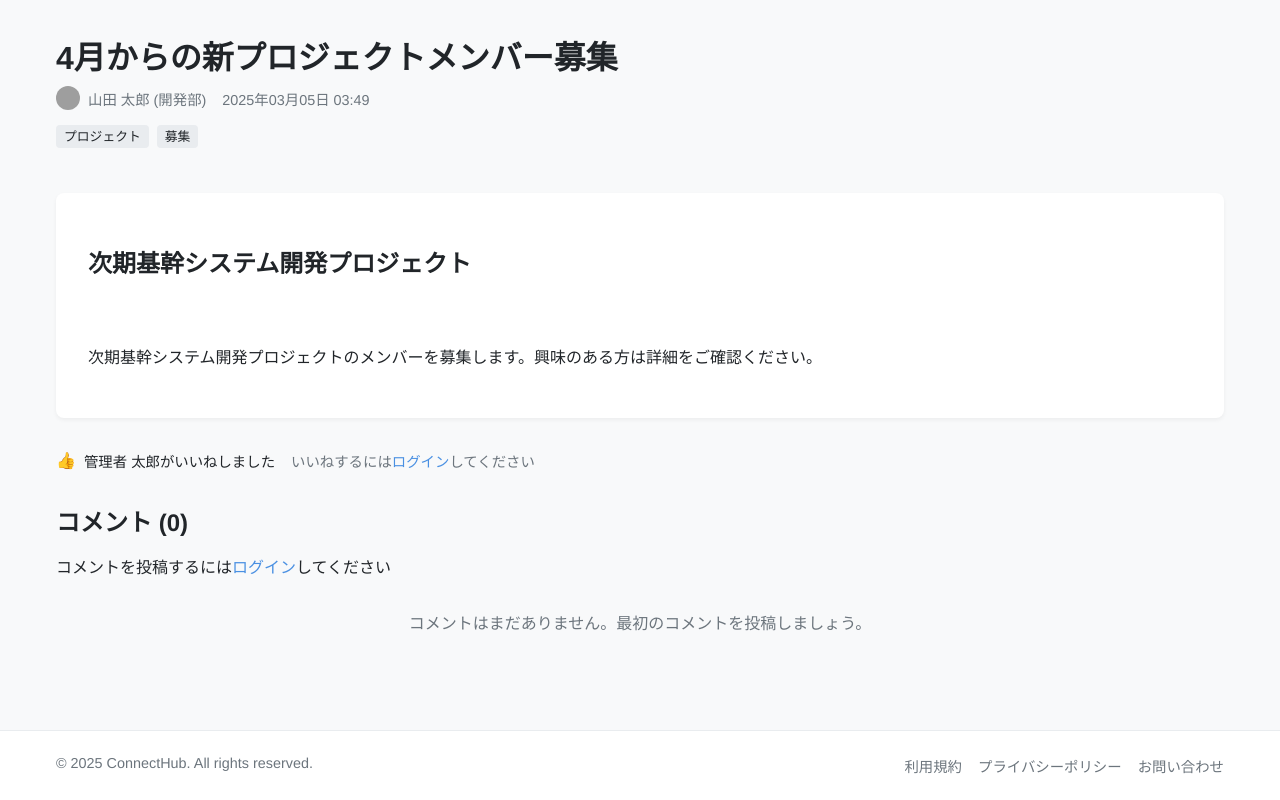
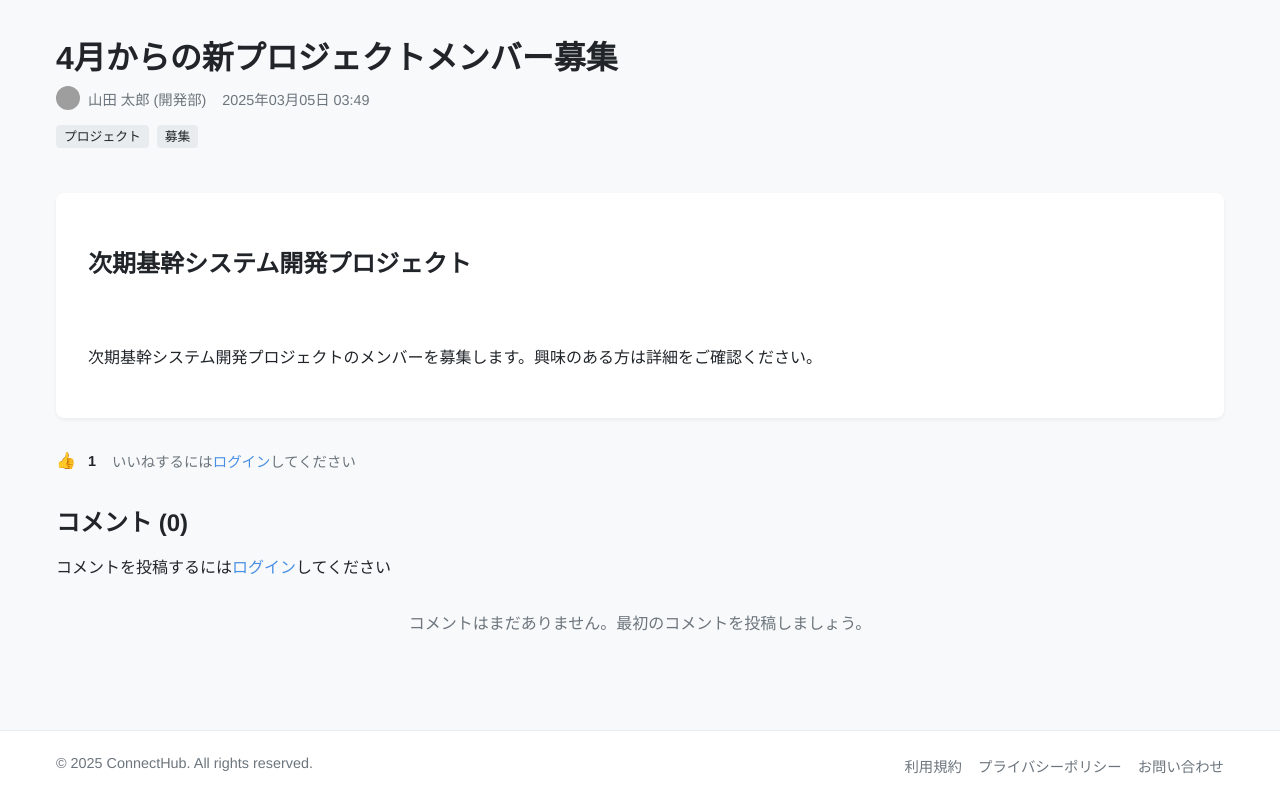
Before and after one commit to hidetoshi-oya/connect-hub, a React (Create React App) app in the folder client/: page /posts/2 in a window 1280 px wide. Shown: the part 552-1352 px from the top of the page. Built offline with nearby package versions, Linux system fonts and the light colour scheme; no server answers; grey boxes are pictures that could not be loaded.

Commit message:
Simplify like display to only show emoji and count

```diff
--- a/client/src/components/posts/LikeButton.jsx
+++ b/client/src/components/posts/LikeButton.jsx
@@ -23,7 +23,8 @@ const styles = {
     marginRight: '0.5rem',
     fontSize: '1rem',
   },
-  count: {
+  likeCount: {
+    fontWeight: 'bold',
     marginLeft: '0.25rem',
   },
   loginPrompt: {
@@ -45,44 +46,8 @@ const styles = {
 
 const LikeButton = ({ postId, likes = [], currentUser, onUpdate }) => {
   const [isProcessing, setIsProcessing] = useState(false);
-  const [likeUsers, setLikeUsers] = useState([]);
-  const likeCount = likes.length;
-  const isLiked = currentUser && likes.some(like => like.user_id === currentUser.id);
-
-  useEffect(() => {
-    try {
-      // モックデータ用（実際の実装ではAPIからユーザー情報を取得する）
-      const mockUsers = [
-        { id: 1, name: '管理者 太郎' },
-        { id: 2, name: 'モデレータ 花子' },
-        { id: 3, name: '山田 太郎' },
-        { id: 4, name: '佐藤 健' },
-        { id: 5, name: '鈴木 一郎' },
-        { id: 6, name: '田中 美咲' },
-        { id: 7, name: '高橋 健太' },
-        { id: 8, name: '伊藤 洋子' },
-        { id: 9, name: '渡辺 和也' },
-        { id: 10, name: '小林 直樹' }
-      ];
-
-      // いいねしたユーザーの情報を取得
-      if (Array.isArray(likes)) {
-        const userEntities = likes.map(like => {
-          if (!like || typeof like.user_id === 'undefined') {
-            return { id: 0, name: 'ユーザー' };
-          }
-          return mockUsers.find(user => user.id === like.user_id) || { id: like.user_id, name: 'ユーザー' };
-        });
-
-        setLikeUsers(userEntities);
-      } else {
-        setLikeUsers([]);
-      }
-    } catch (err) {
-      console.error('いいねユーザー情報の処理エラー:', err);
-      setLikeUsers([]);
-    }
-  }, [likes]);
+  const likeCount = Array.isArray(likes) ? likes.length : 0;
+  const isLiked = currentUser && Array.isArray(likes) && likes.some(like => like.user_id === currentUser.id);
 
   const handleClick = async (e) => {
     // イベントの伝播を停止してリンクのクリックを防止
@@ -137,39 +102,11 @@ const LikeButton = ({ postId, likes = [], currentUser, onUpdate }) => {
     }
   };
 
-  // いいねの表示テキストを生成
-  const getLikeDisplayText = () => {
-    try {
-      if (!Array.isArray(likeUsers) || likeUsers.length === 0) {
-        return 'まだいいねがありません';
-      }
-
-      if (likeUsers.length === 1) {
-        return `${likeUsers[0]?.name || 'ユーザー'}がいいねしました`;
-      }
-
-      if (likeUsers.length === 2) {
-        return `${likeUsers[0]?.name || 'ユーザー'}と${likeUsers[1]?.name || 'ユーザー'}がいいねしました`;
-      }
-
-      if (likeUsers.length <= 5) {
-        const names = likeUsers.map(user => user?.name || 'ユーザー');
-        return `${names.join('、')}がいいねしました`;
-      }
-
-      // 5人以上の場合
-      return `${likeUsers[0]?.name || 'ユーザー'}、${likeUsers[1]?.name || 'ユーザー'}他 ${likeUsers.length - 2}名がいいねしました`;
-    } catch (err) {
-      console.error('いいね表示テキストの生成エラー:', err);
-      return 'いいね';
-    }
-  };
-
   return (
     <div style={styles.container} onClick={(e) => e.stopPropagation()}>
       <div style={styles.likeDisplay}>
         <span style={styles.icon}>👍</span>
-        {getLikeDisplayText()}
+        <span style={styles.likeCount}>{likeCount}</span>
       </div>
 
       {currentUser ? (
```
